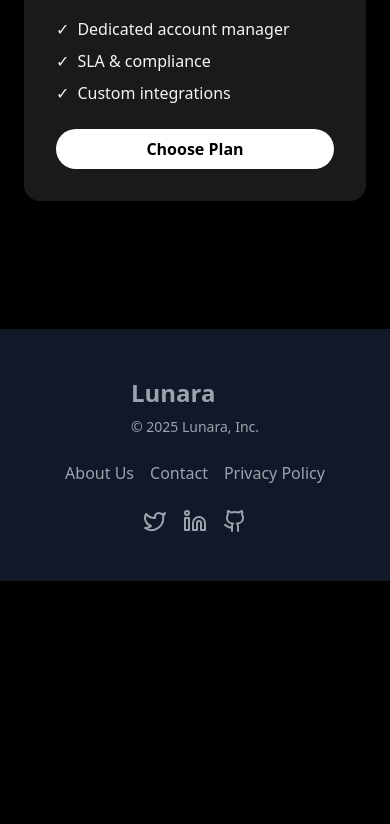
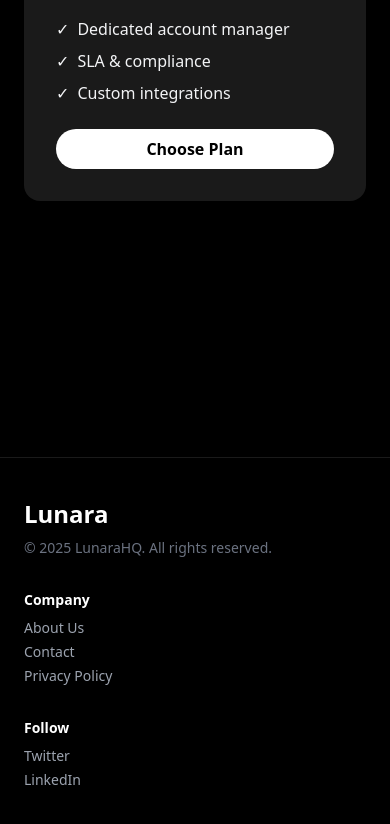
Before and after one commit to LunaraHQ/lunara-website, a Next.js app: page / in a window 390 px wide. Shown: the part 5915-6739 px from the top of the page. Before the commit the page ends 6496 px from the top, so only its background shows below. Built offline with nearby package versions, Linux system fonts and the light colour scheme.

Commit message:
fix: corrected invalid <Link> in Footer

```diff
--- a/components/Footer.js
+++ b/components/Footer.js
@@ -1,23 +1,35 @@
 import Link from 'next/link'
-import { Twitter, Linkedin, Github } from 'lucide-react'
 
 export default function Footer() {
   return (
-    <footer className="py-12 bg-gray-900 text-gray-400 px-6">
-      <div className="max-w-6xl mx-auto flex flex-col md:flex-row justify-between items-center">
-        <div className="mb-6 md:mb-0">
-          <Link href="/"><a className="text-2xl font-bold">Lunara</a></Link>
-          <p className="mt-2 text-sm">&copy; {new Date().getFullYear()} Lunara, Inc.</p>
+    <footer className="bg-black/50 text-gray-400 py-10 mt-32 border-t border-white/10">
+      <div className="max-w-6xl mx-auto px-6 grid md:grid-cols-3 gap-8 text-sm">
+        <div>
+          <Link href="/" className="text-2xl font-bold text-white">Lunara</Link>
+          <p className="mt-2 text-gray-500">© {new Date().getFullYear()} LunaraHQ. All rights reserved.</p>
         </div>
-        <div className="flex space-x-4 mb-6 md:mb-0">
-          <Link href="/about"><a>About Us</a></Link>
-          <Link href="/contact"><a>Contact</a></Link>
-          <Link href="/privacy"><a>Privacy Policy</a></Link>
+        <div>
+          <h3 className="text-white font-semibold mb-2">Company</h3>
+          <ul className="space-y-1">
+            <li><Link href="/about">About Us</Link></li>
+            <li><Link href="/contact">Contact</Link></li>
+            <li><Link href="/privacy">Privacy Policy</Link></li>
+          </ul>
         </div>
-        <div className="flex space-x-4">
-          <a href="#"><Twitter /></a>
-          <a href="#"><Linkedin /></a>
-          <a href="#"><Github /></a>
+        <div>
+          <h3 className="text-white font-semibold mb-2">Follow</h3>
+          <ul className="space-y-1">
+            <li>
+              <a href="https://twitter.com" target="_blank" rel="noopener noreferrer">
+                Twitter
+              </a>
+            </li>
+            <li>
+              <a href="https://linkedin.com" target="_blank" rel="noopener noreferrer">
+                LinkedIn
+              </a>
+            </li>
+          </ul>
         </div>
       </div>
     </footer>
```
